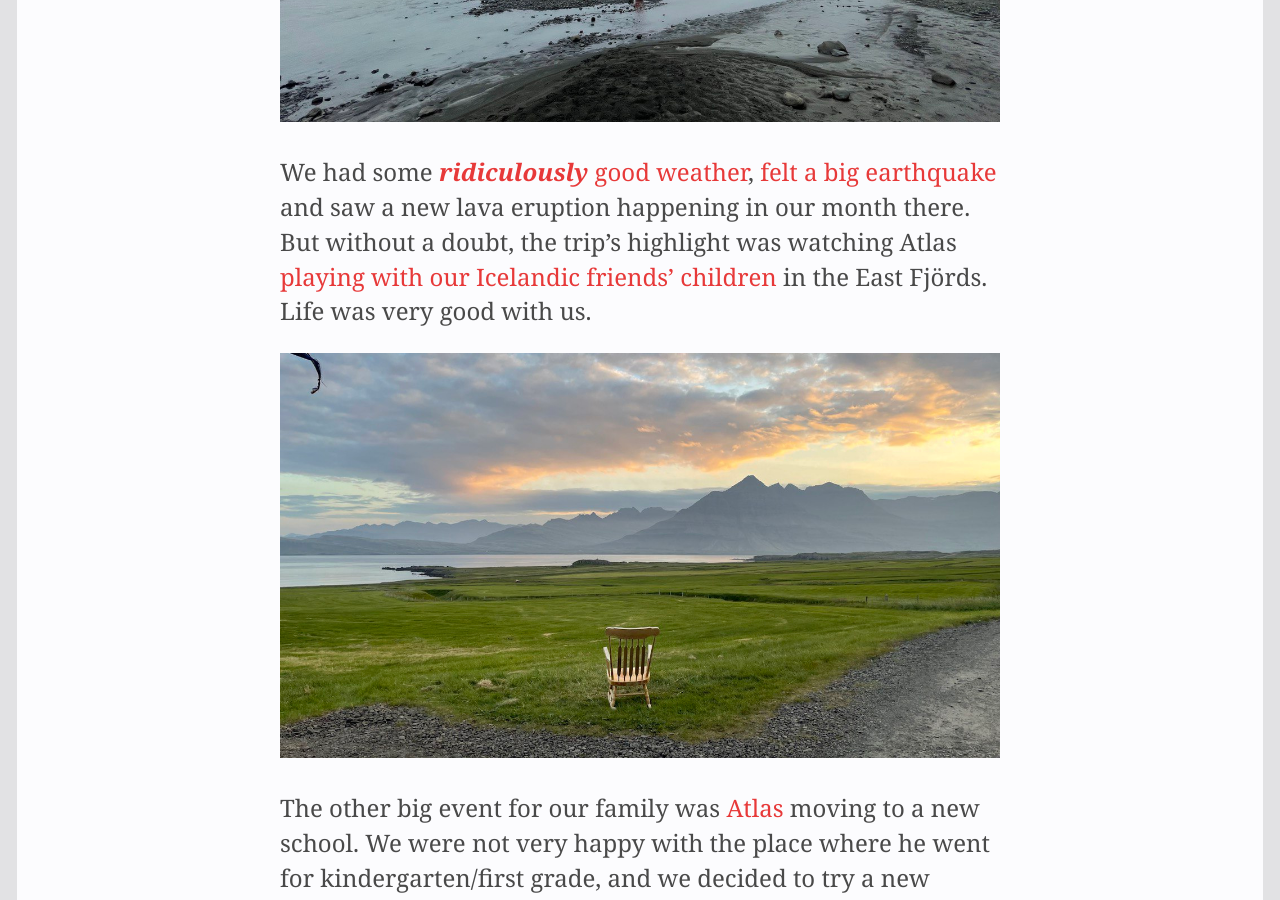
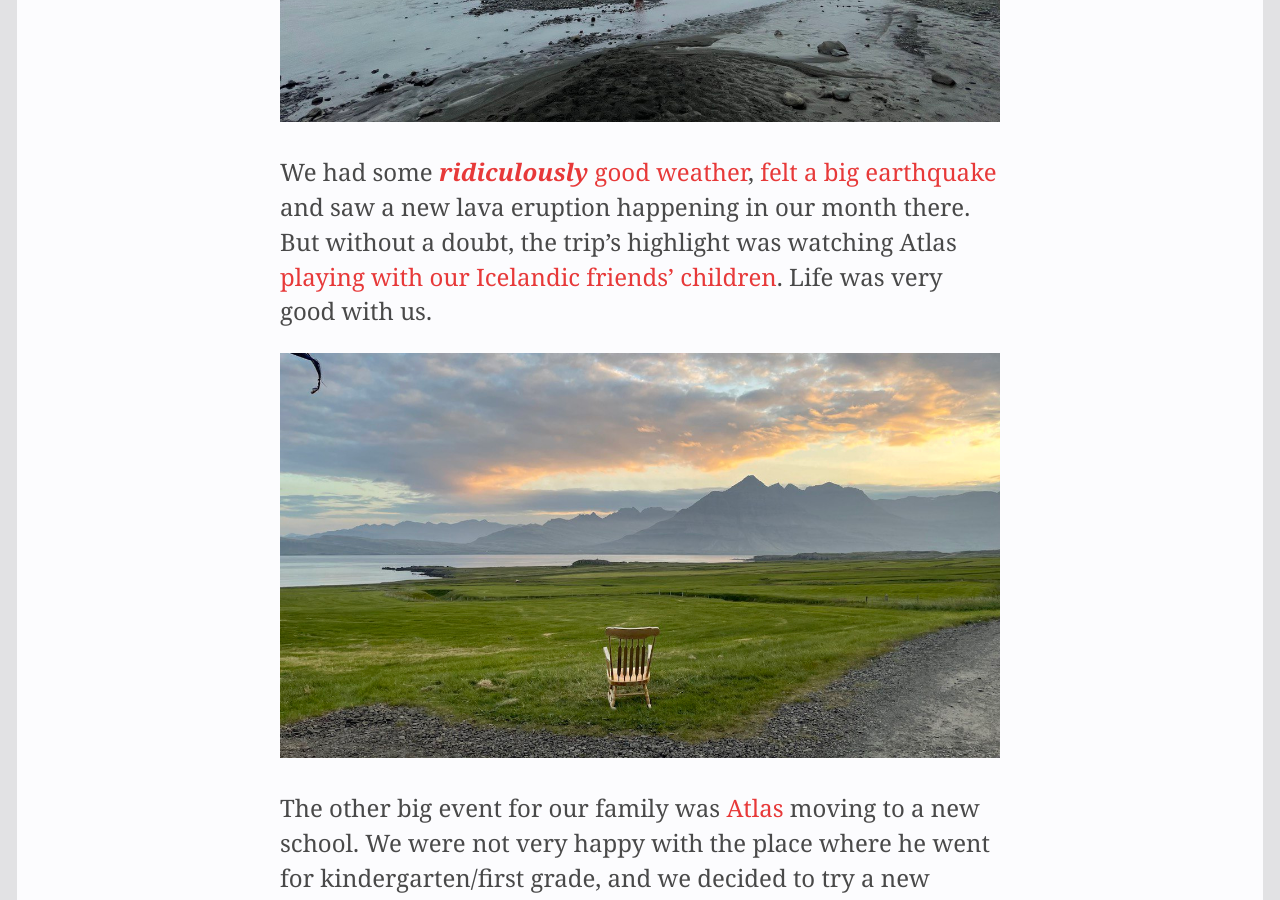
Before and after one commit to aitor/aitor.github.com, a Jekyll site: the page built from _posts/2023-12-31-2023_year_in_review.md, in a window 1280 px wide and 900 px high, scrolled down 3490 px. Built offline with Jekyll 4.4.1, drawn with Linux system fonts in a browser that asks for light colours; nearby versions of some CDN libraries.

Commit message:
Update 2023-12-31-2023_year_in_review.md

```diff
--- a/_posts/2023-12-31-2023_year_in_review.md
+++ b/_posts/2023-12-31-2023_year_in_review.md
@@ -32,7 +32,7 @@ Iceland. Oh, Iceland. We returned for the first time since we left after spendin
 
 ![](https://aitor.is/images/melting.jpg)
 
-We had some [***ridiculously*** good weather](https://x.com/_aitor/status/1679143936768475137), [felt a big earthquake](https://x.com/_aitor/status/1678169250639347713) and saw a new lava eruption happening in our month there. But without a doubt, the trip's highlight was watching Atlas [playing with our Icelandic friends' children](https://twitter.com/_aitor/status/1683584271280218115) in the East Fjörds. Life was very good with us.
+We had some [***ridiculously*** good weather](https://x.com/_aitor/status/1679143936768475137), [felt a big earthquake](https://x.com/_aitor/status/1678169250639347713) and saw a new lava eruption happening in our month there. But without a doubt, the trip's highlight was watching Atlas [playing with our Icelandic friends' children](https://twitter.com/_aitor/status/1683584271280218115). Life was very good with us.
 
 ![](https://aitor.is/images/east.jpg)
 
```
